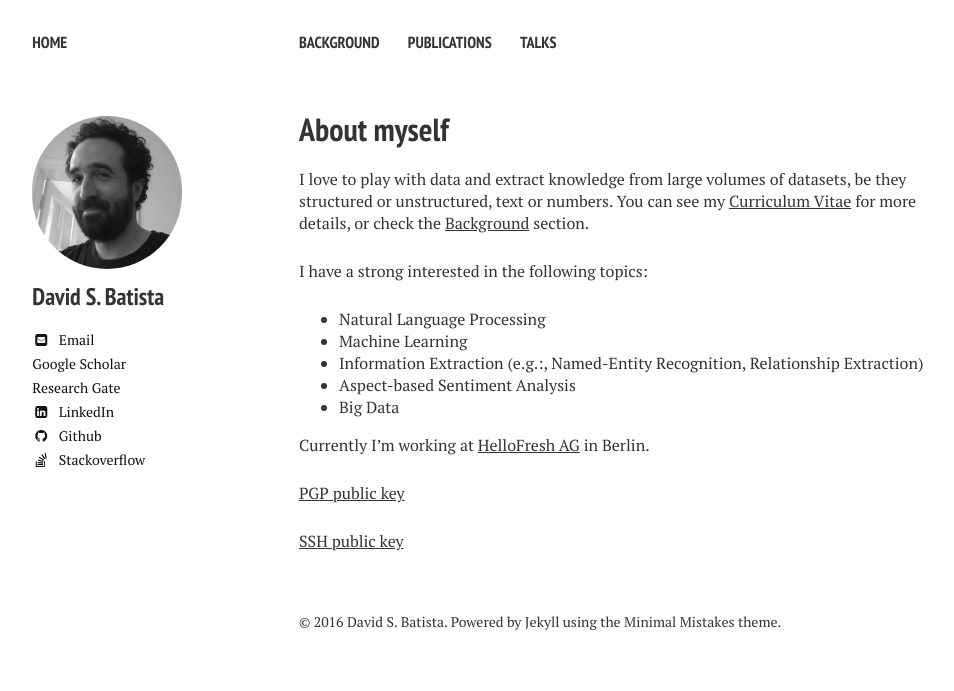
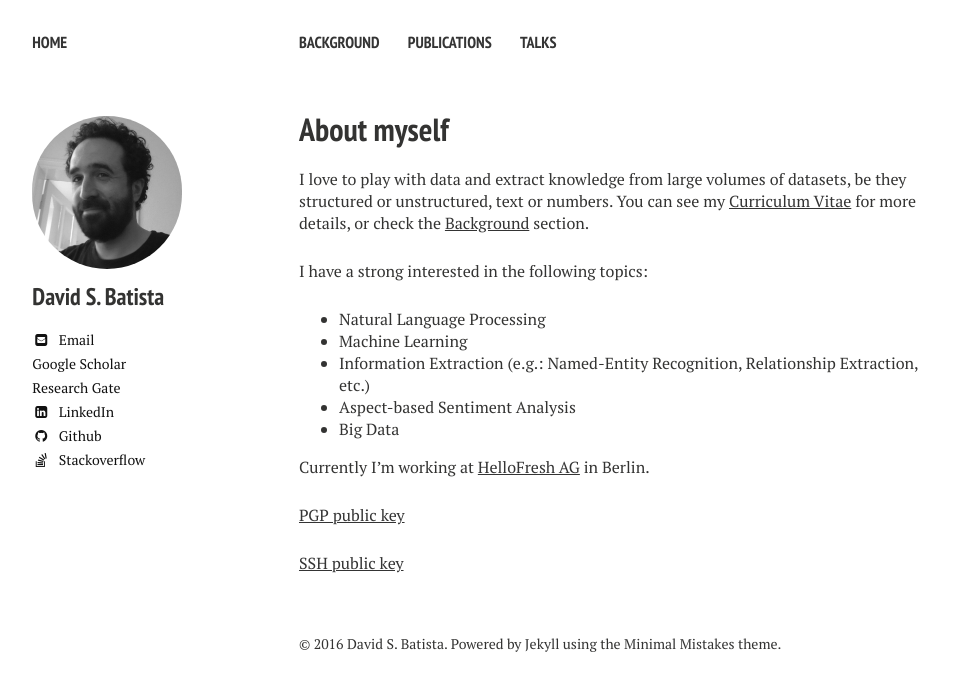
Before and after one commit to davidsbatista/davidsbatista.github.io, a Jekyll site: the page built from index.md, in a window 1280 px wide. Shown: the top 691 px of the page, without its empty margins (21-975 px from the left). Built offline with Jekyll 4.4.1, drawn with Linux system fonts in a browser that asks for light colours; nearby versions of some CDN libraries.

Commit message:
Update index.md

```diff
--- a/index.md
+++ b/index.md
@@ -19,7 +19,7 @@ I have a strong interested in the following topics:
 
 * Natural Language Processing
 * Machine Learning
-* Information Extraction (e.g.:, Named-Entity Recognition, Relationship Extraction)
+* Information Extraction (e.g.: Named-Entity Recognition, Relationship Extraction, etc.)
 * Aspect-based Sentiment Analysis
 * Big Data
 
```
